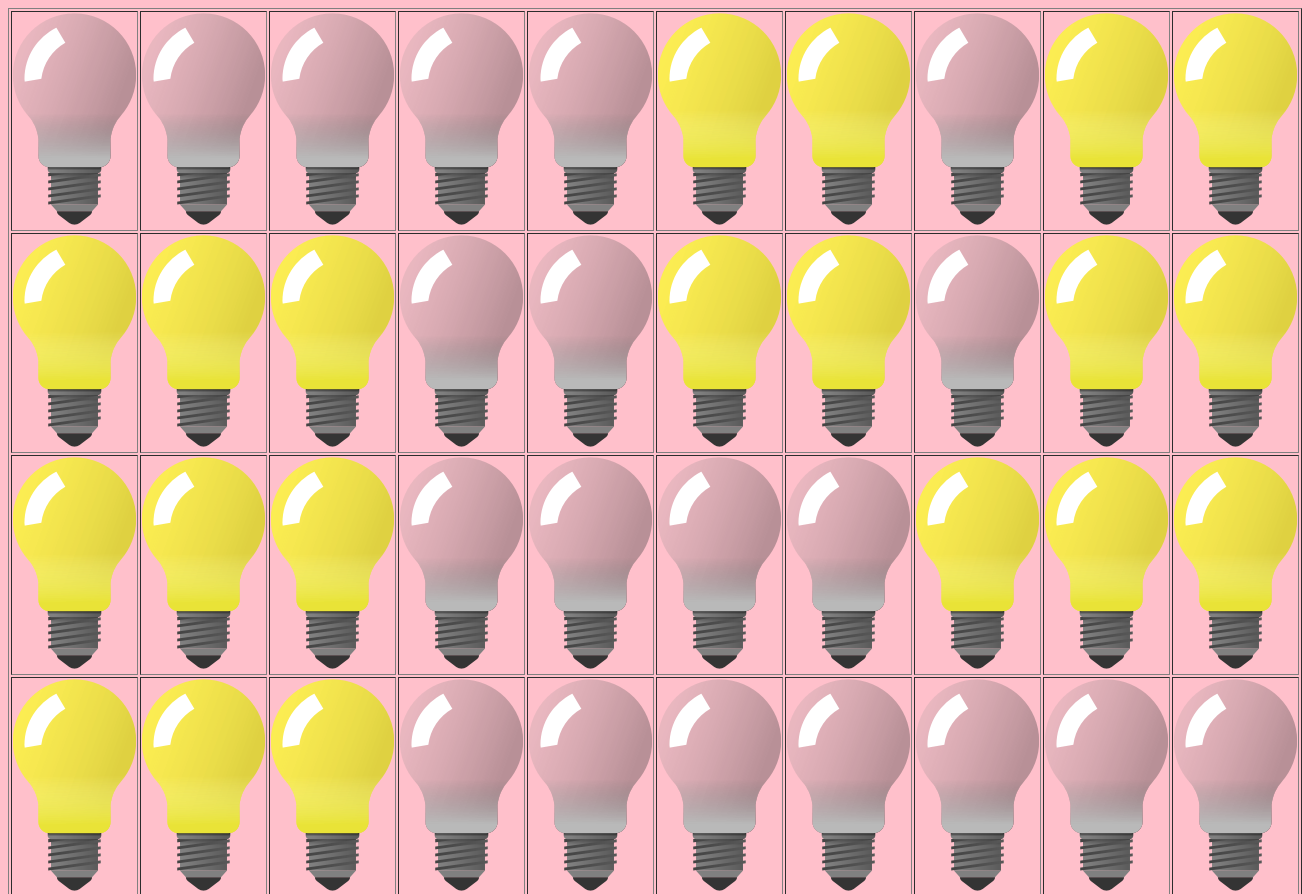
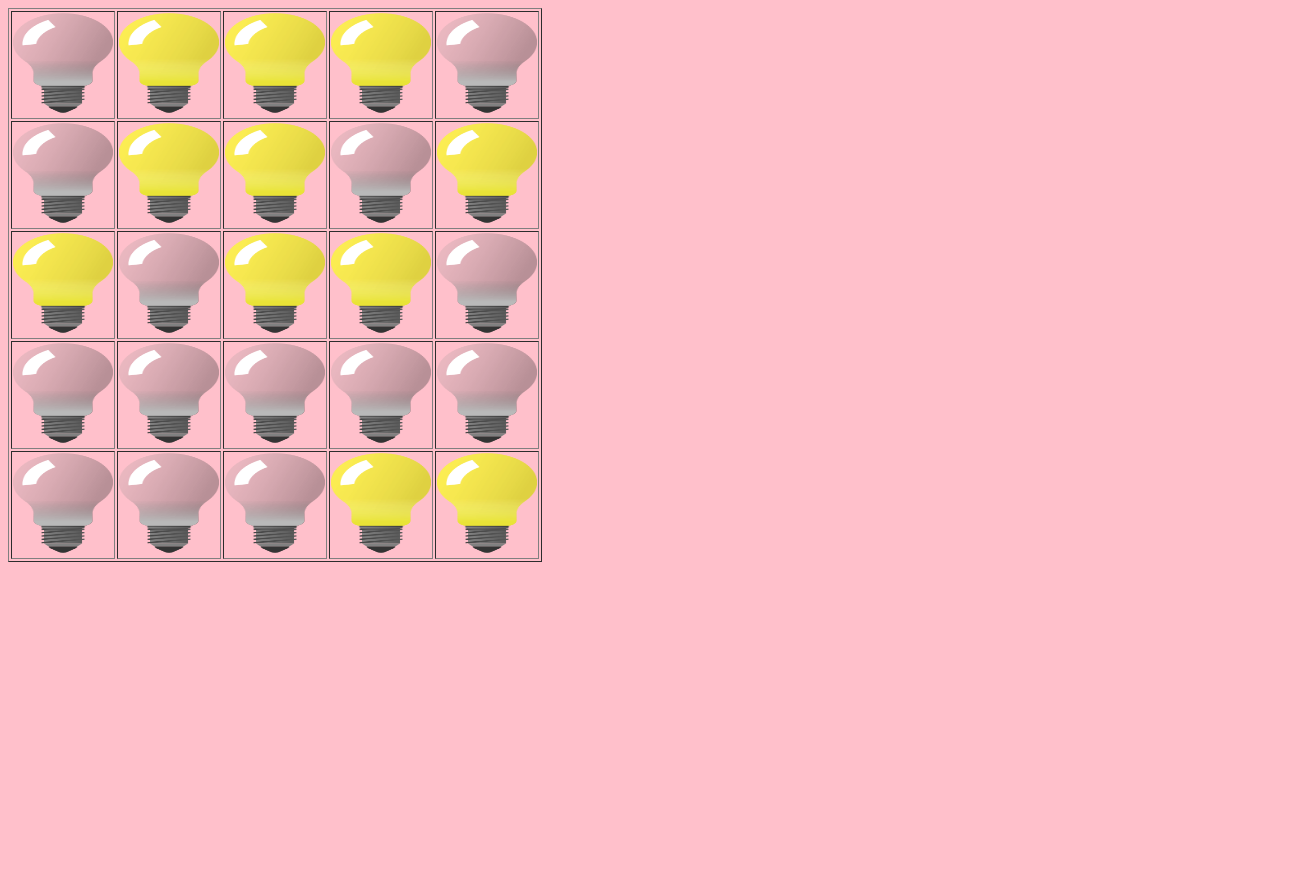
Before and after one commit to sitcon-camp-2015-first/turn_all_off, a plain HTML site: page index.html in a window 1280 px wide. Shown: the top 894 px of the page, 1302 px wide, since content can reach past the window. After the commit the page ends 800 px from the top, so only its background shows below. Drawn offline with nearby package versions, Linux system fonts and the light colour scheme.

Commit message:
add stage & bug fix

```diff
--- a/index.html
+++ b/index.html
@@ -8,15 +8,17 @@
 </head>
 <body>
     <script>
-
-    var board = new Array ();
-    var index = new Array ();
-    const r_size = 10;
-    const c_size = 10;
+    var stage = 1;
+    var board = new Array();
+    var index = new Array();
+    const r_size = 5;
+    const c_size = 5;
+    var question_size = 5;
     const size = r_size * c_size;
     var num_on_bulbs = 0;
-    var on_bulb_start = '<img src="on.png" id="';
-    var off_bulb_start = '<img src="off.png" id="';
+    var bulb_start = new Array();
+    bulb_start[0] = '<img src="off.png" id="';
+    bulb_start[1] = '<img src="on.png" id="';
     var img_end = '/>';
 
     for (var r = 0; r < r_size; ++r) {
@@ -77,18 +79,32 @@
 
             press( float2int( node_list[i] / base ) , node_list[i] % base );
         }
+
+        alert("Stage " + (stage++) );
+    }
+
+    function once_click( r , c)
+    {
+        press( r , c );
+        if(num_on_bulbs==0){
+            alert("You Win! 好棒棒！");
+            random_question( question_size );
+        }
     }
 
     $(document).ready(function(){
 
-        for( var r = 0 ; r < r_size ; r++ ){
+        for( var r = 0 ; r < r_size ; r++ )
+        {
+            var cur_row = "<tr>";
+            for( var c = 0 ; c < c_size ; c++ )
+            {
+                cur_row += '<td>';
 
-            var cur_row = "<tr>";
-            for( var c = 0 ; c < c_size ; c++ ){
-                cur_row += ( '<td>' +
-                        off_bulb_start + index[r][c][0] + '" onclick="press(' + r + ',' + c + ')"' + img_end +
-                        on_bulb_start + index[r][c][1] + '" onclick="press(' + r + ',' + c + ')"' + img_end +
-                        "</td>" );
+                for( var on = 0 ; on < 2 ; on++ )
+                    cur_row += bulb_start[on] + index[r][c][on] + '" onclick="once_click(' + r + ',' + c + ')"' + img_end ;
+
+                cur_row += "</td>" ;
             }
             cur_row += "</tr>";
 
@@ -100,8 +116,10 @@
         }
 
         while( num_on_bulbs == 0 )
-            random_question( 9 );
+            random_question( question_size );
+
     });
+
     </script>
 
     <div>
--- a/style.css
+++ b/style.css
@@ -1,3 +1,7 @@
 body {
     background: pink;
 }
+img {
+	width: 100px;
+	height: 100px;
+}
```
